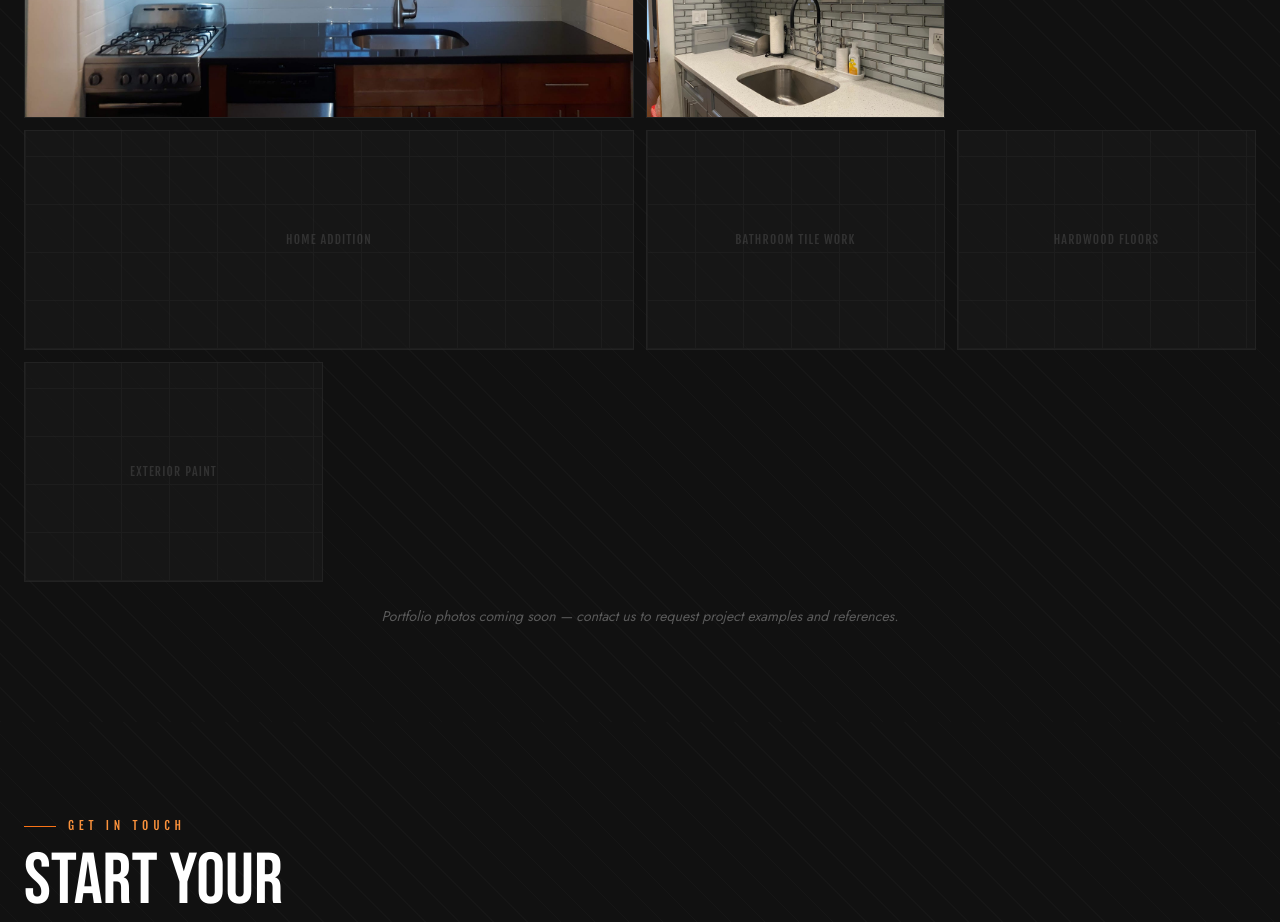
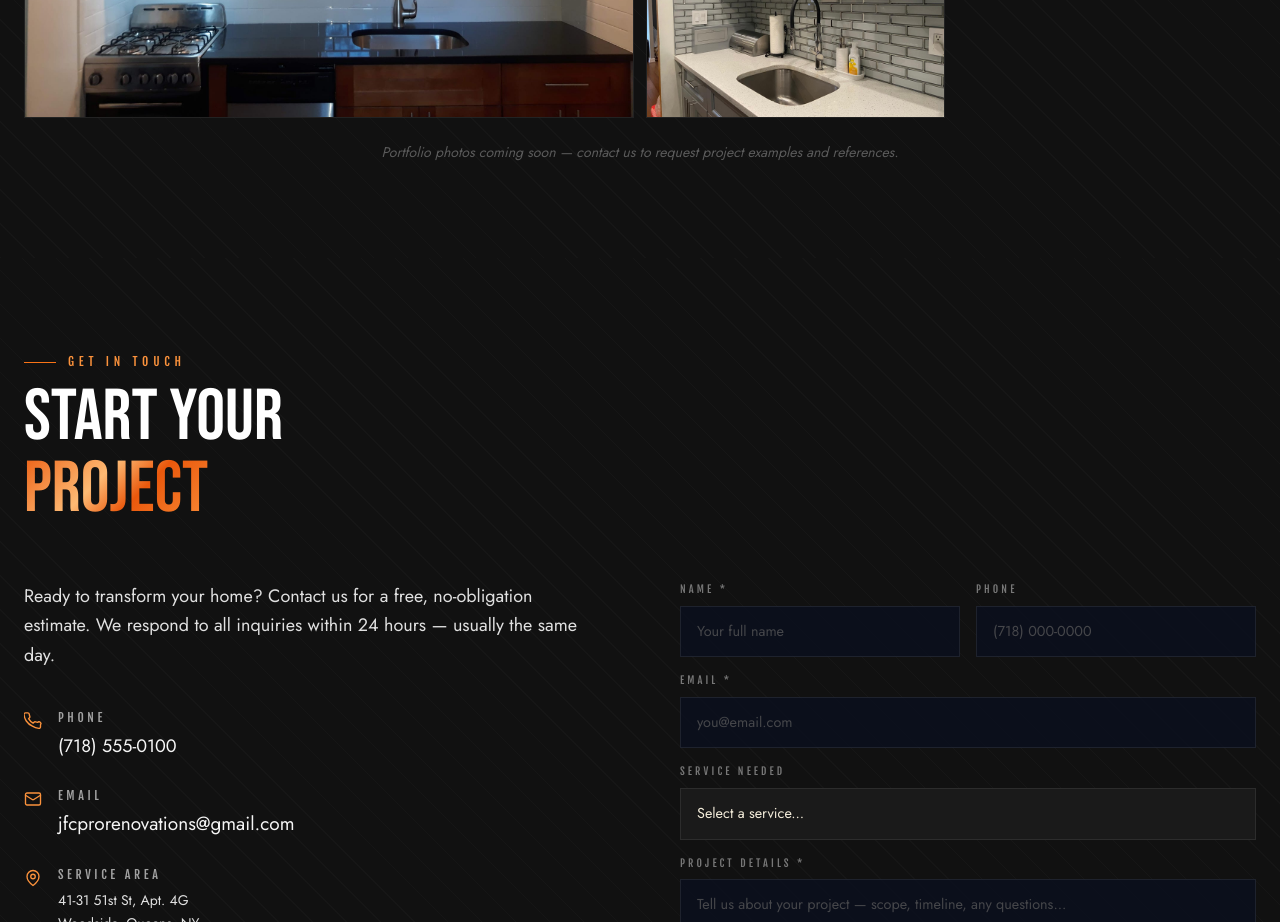
Before and after one commit to gabrigal/jfc, a Next.js app: page / in a window 1280 px wide. Shown: the part 4800-5722 px from the top of the page. Built offline with nearby package versions, Linux system fonts and the light colour scheme.

Commit message:
Remove placeholder gallery items, keep only real photos
Co-Authored-By: Claude Sonnet 4.6 <noreply@anthropic.com>

```diff
--- a/app/page.tsx
+++ b/app/page.tsx
@@ -714,10 +714,6 @@ const GALLERY_ITEMS = [
   { label: 'Luxury Bathroom', cols: 1, rows: 1, src: '/images/bathroom-1.jpg' },
   { label: 'Modern Kitchen', cols: 1, rows: 1, src: '/images/kitchen-2.jpg' },
   { label: 'Kitchen Renovation', cols: 1, rows: 1, src: '/images/kitchen-3.jpg' },
-  { label: 'Home Addition', cols: 2, rows: 1, src: null },
-  { label: 'Bathroom Tile Work', cols: 1, rows: 1, src: null },
-  { label: 'Hardwood Floors', cols: 1, rows: 1, src: null },
-  { label: 'Exterior Paint', cols: 1, rows: 1, src: null },
 ]
 
 function Gallery() {
```
